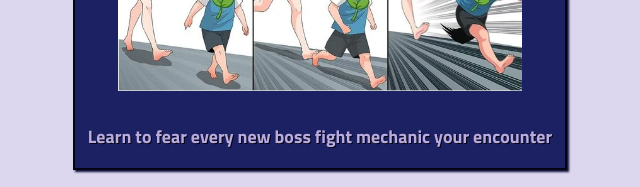
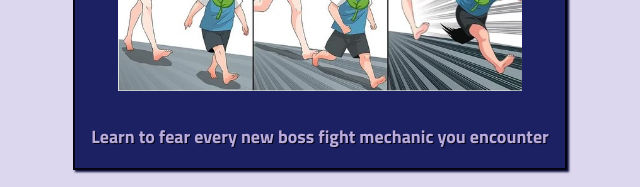
Before and after one commit to smolmies/Codecademy-Projects, a plain HTML site: page Company Home Page/index.html in a window 1280 px wide. Shown: the part 940-1127 px from the top of the page, 629-1269 px from the left. Drawn offline with Linux system fonts and the light colour scheme.

Commit message:
Typo fix

```diff
--- a/Company Home Page/index.html
+++ b/Company Home Page/index.html
@@ -46,7 +46,7 @@
                 </div>
                 <div class="feature">
                     <img src="./resources/images/mechanics-are-hard.jpg" alt="Boss fight mechanics can be really hard"/>
-                    <span>Learn to fear every new boss fight mechanic your encounter</span>
+                    <span>Learn to fear every new boss fight mechanic you encounter</span>
                 </div>
                 <div class="feature">
                     <img src="./resources/images/glamours-are-life.jpg" alt="Glamours are life"/>
```
